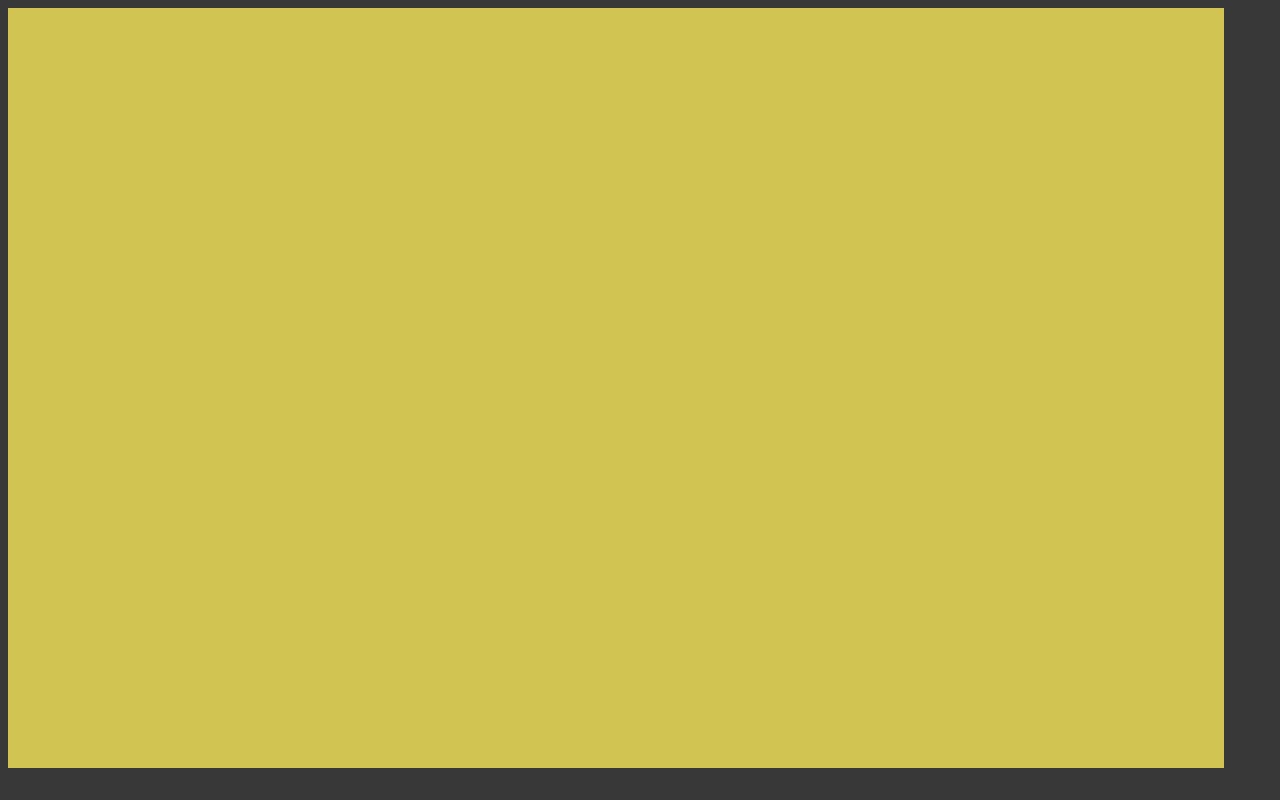
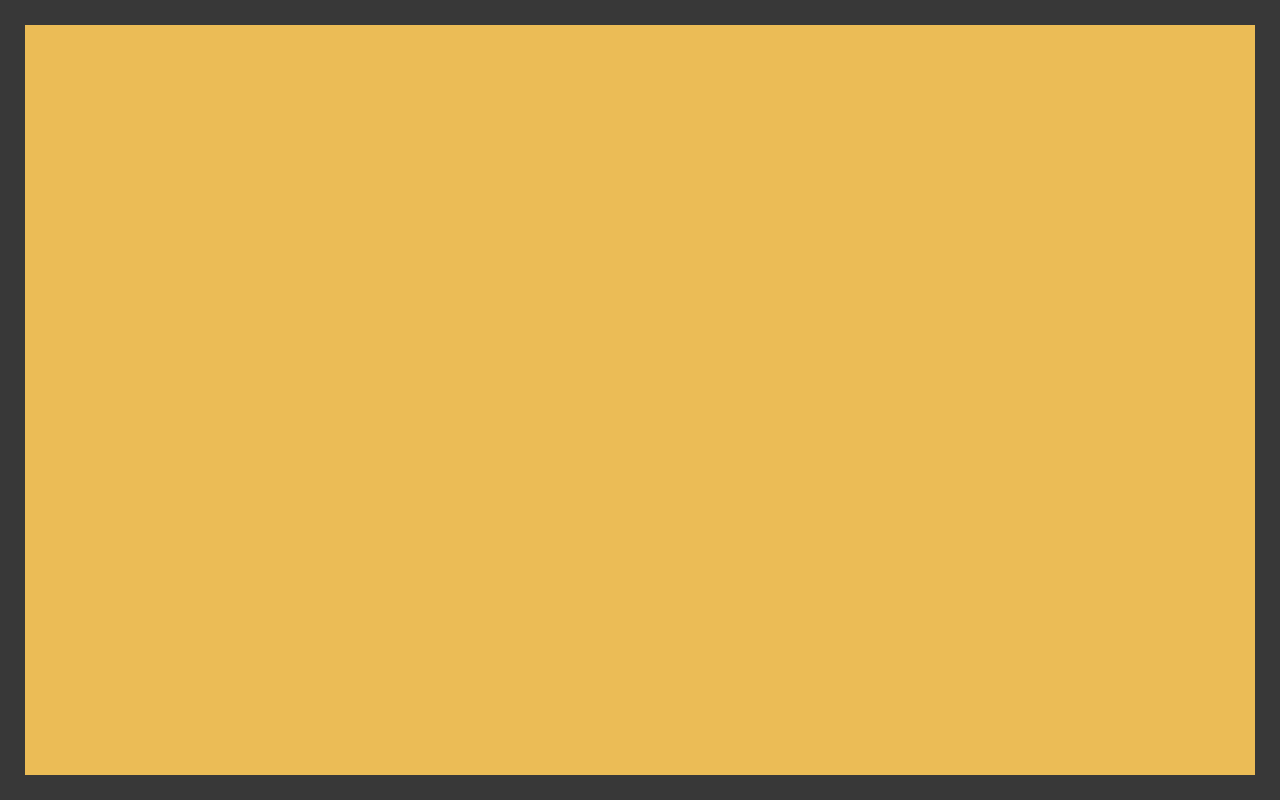
Before and after one commit to jljcky/react-notetaking-app, a React (Create React App) app: page / in a window 1280 px wide. Built offline with nearby package versions, Linux system fonts and the light colour scheme.

Commit message:
css styling 1

```diff
--- a/src/Note.jsx
+++ b/src/Note.jsx
@@ -7,7 +7,7 @@ import NoteDelete from "./NoteDelete";
 class Note extends Component {
   render() {
     let { note } = this.props;
-    let display = this.props.selected ? "solid" : "hidden";
+    // let display = this.props.selected ? "solid" : "hidden";
     let minWidth = 100;
     let minHeight = 100;
     let width = note.width > minWidth ? note.width : minWidth;
@@ -22,7 +22,7 @@ class Note extends Component {
           left: note.x,
           top: note.y,
           zIndex: note.zIndex,
-          borderStyle: display,
+          // borderStyle: display,
         }}
         onMouseDown={(e) => {
           this.props.selectNote(e, note.id);
@@ -32,7 +32,7 @@ class Note extends Component {
             this.props.resizeNote(e, note.id, "mousedown");
         }}
       >
-        <NoteDrag />
+        <NoteDrag isDragging={this.props.isDragging} />
         <NoteField
           description={note.description}
           isNotIdle={this.props.isNotIdle}
--- a/src/NoteDelete.jsx
+++ b/src/NoteDelete.jsx
@@ -9,8 +9,8 @@ const NoteDelete = (props) => {
         props.deleteNote(e, props.id);
       }}
       style={{
-        left: props.x - props.side / 2 - 5,
-        top: 0 - props.side / 2 - 5,
+        left: props.x - props.side / 2,
+        top: 0 - props.side / 2,
         width: props.side,
         height: props.side,
         display: display,
--- a/src/NoteDrag.jsx
+++ b/src/NoteDrag.jsx
@@ -1,7 +1,8 @@
 import React from "react";
 
-const NoteDrag = () => {
-  return <div className="note-drag"></div>;
+const NoteDrag = (props) => {
+  let cursor = props.isDragging ? "grabbing" : "grab";
+  return <div className="note-drag" style={{ cursor: cursor }}></div>;
 };
 
 export default NoteDrag;
--- a/src/NoteResize.jsx
+++ b/src/NoteResize.jsx
@@ -6,8 +6,8 @@ const NoteResize = (props) => {
     <div
       className="note-resize"
       style={{
-        left: props.x - props.side / 2 - 5,
-        top: props.y - props.side / 2 - 5,
+        left: props.x - props.side / 2,
+        top: props.y - props.side / 2,
         width: props.side,
         height: props.side,
         display: display,
--- a/src/Noteboard.jsx
+++ b/src/Noteboard.jsx
@@ -150,6 +150,8 @@ class Noteboard extends Component {
         resizeNote={this.resizeNote}
         deleteNote={this.deleteNote}
         selected={this.state.selectedNoteID === note.id}
+        isDragging={this.state.isDragging}
+        isResizing={this.state.isResizing}
         isNotIdle={this.state.isDragging || this.state.isResizing}
       />
     ));
--- a/src/index.css
+++ b/src/index.css
@@ -1,44 +1,38 @@
-/* body {
-  margin: 0;
-  font-family: -apple-system, BlinkMacSystemFont, "Segoe UI", "Roboto", "Oxygen",
-    "Ubuntu", "Cantarell", "Fira Sans", "Droid Sans", "Helvetica Neue",
-    sans-serif;
-  -webkit-font-smoothing: antialiased;
-  -moz-osx-font-smoothing: grayscale;
-} */
-
 body {
   background-color: #383838;
+  display: flex;
+  align-items: center;
+  justify-content: center;
+  margin: 0px;
 }
 
 .noteboard {
-  background-color: rgb(209, 196, 82);
-  width: 95vw;
-  height: 95vh;
-  /* top: 50%;
-  left: 50%; */
-  /* transform: translate(-50%, -50%); */
+  background-color: rgb(235, 188, 86);
+  width: calc(100vw - 50px);
+  height: calc(100vh - 50px);
+  margin: 25px;
 }
 
 .note {
   position: absolute;
-  background-color: white;
+  background-color: rgb(255, 248, 182);
   box-shadow: 0px 0px 10px black;
   display: flex;
   flex-flow: column;
-  border: 5px solid lightskyblue;
-  box-sizing: border-box;
+  /* border: 5px solid lightskyblue;
+  box-sizing: border-box; */
   min-width: 100px;
   min-height: 100px;
 }
 
 .note-drag {
-  flex: 0 1 25px;
+  flex: 0 1 30px;
   display: flex;
-  background-color: lightgray;
+  background-color: rgba(211, 211, 211, 0.329);
 }
 
 .note-field {
+  background: transparent;
   margin: 10px;
   flex: 1 1 auto;
   overflow-wrap: break-word;
@@ -56,6 +50,7 @@ body {
   border: 5px solid lightskyblue;
   border-radius: 50%;
   box-sizing: border-box;
+  cursor: se-resize;
 }
 
 .note-delete {
@@ -63,4 +58,5 @@ body {
   background-color: red;
   border-radius: 50%;
   box-sizing: border-box;
+  cursor: pointer;
 }
```
